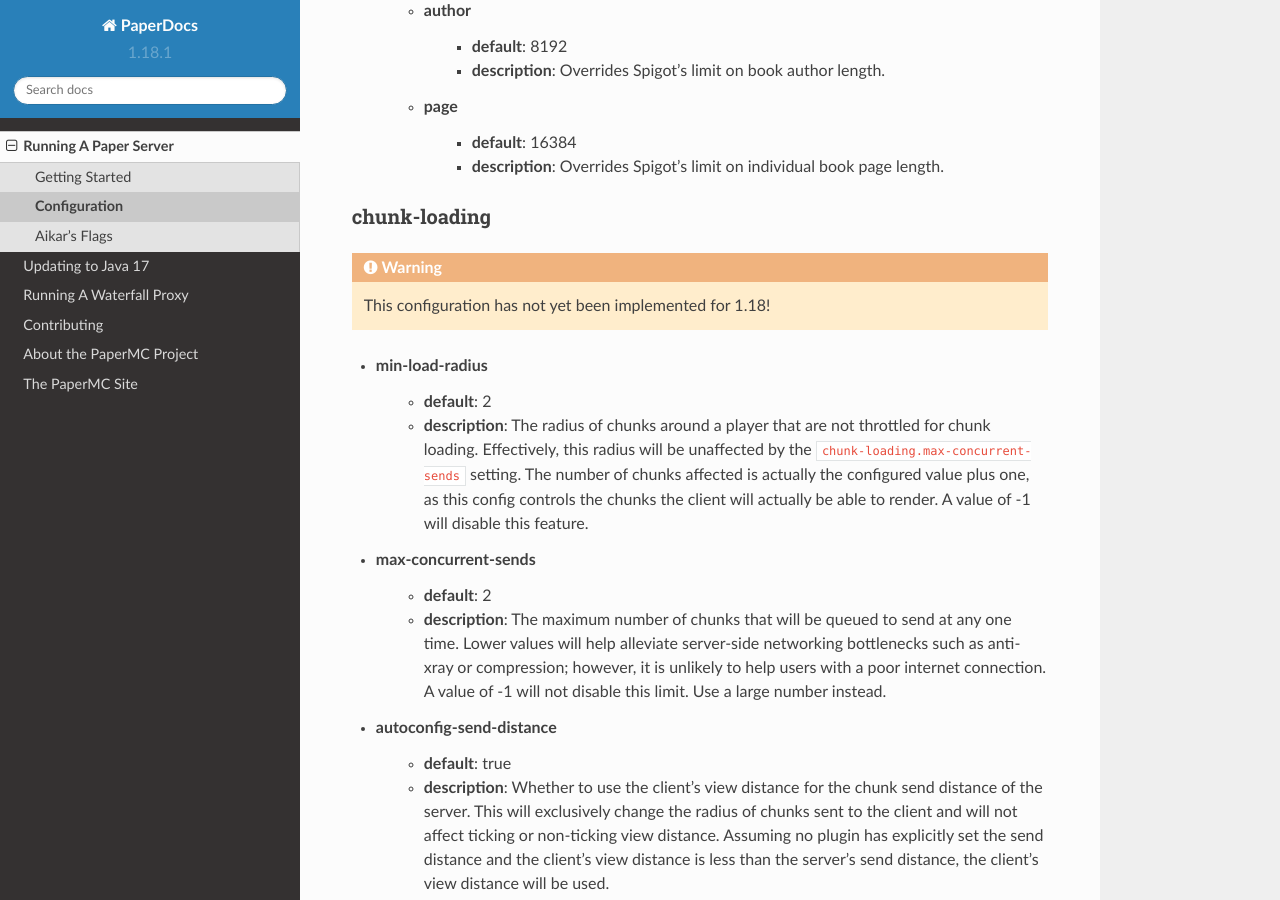
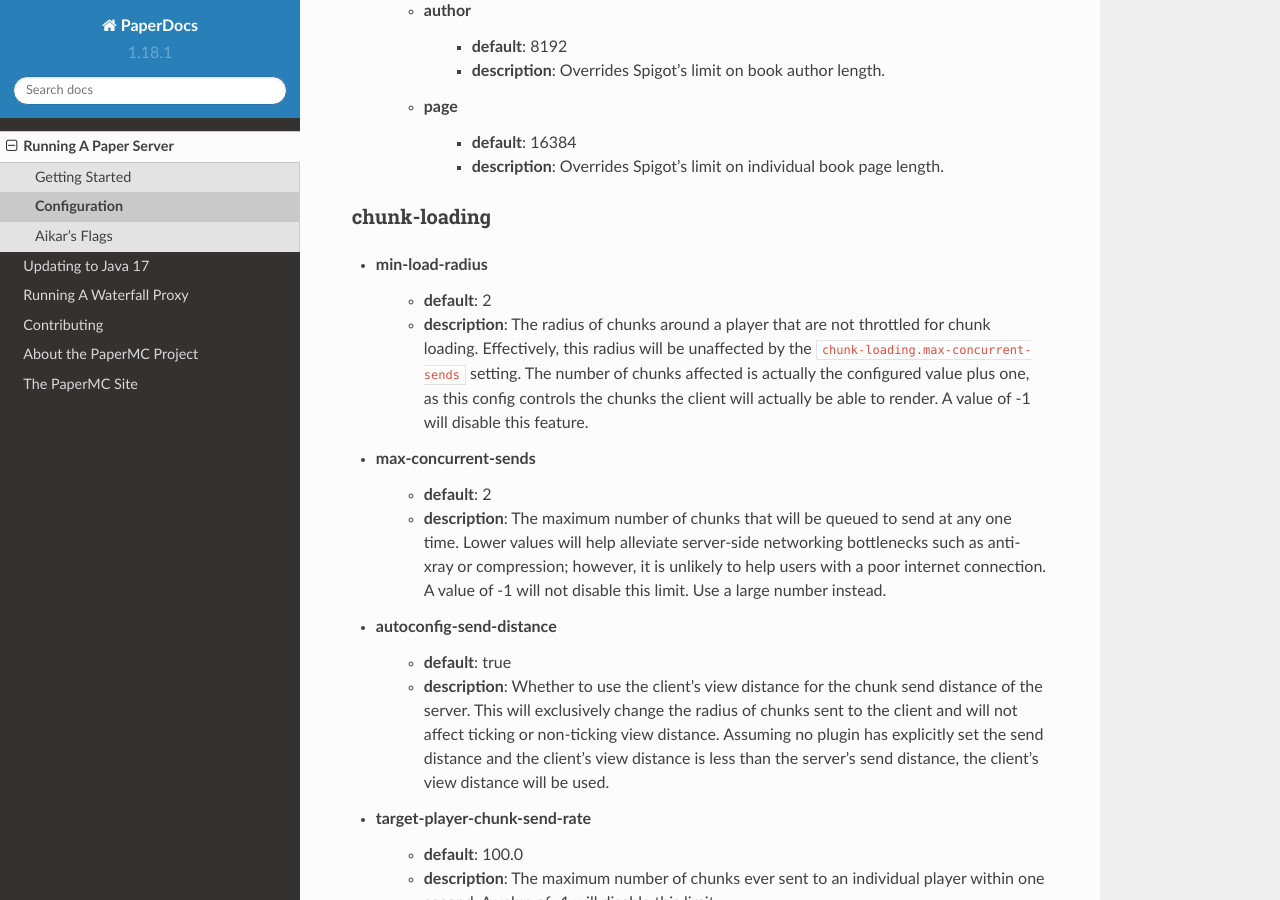
Before and after one commit to PaperMC/PaperDocs, a Sphinx documentation site: the page built from source/server/configuration.rst, in a window 1280 px wide and 900 px high, scrolled down 8143 px. Built offline with Sphinx 7.4.7 and the Read the Docs theme 2.0.0, drawn with Linux system fonts in a browser that asks for light colours.

Commit message:
Remove chunk load settings warning

```diff
--- a/source/server/configuration.rst
+++ b/source/server/configuration.rst
@@ -356,8 +356,6 @@ item-validation
 
 chunk-loading
 ~~~~~~~~~~~~~
-.. warning::
-   This configuration has not yet been implemented for 1.18!
 
 * min-load-radius
     - **default**: 2
```
